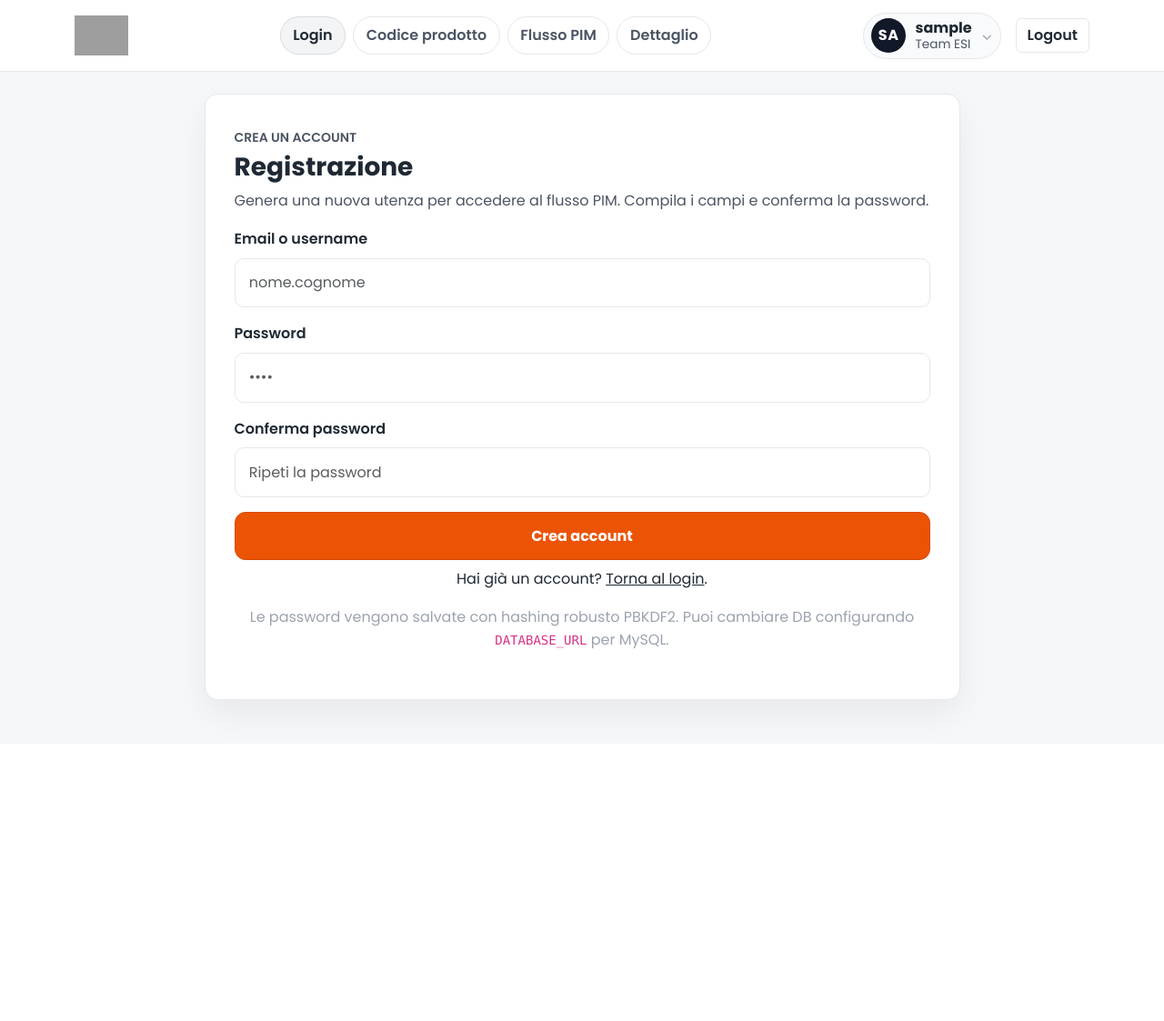
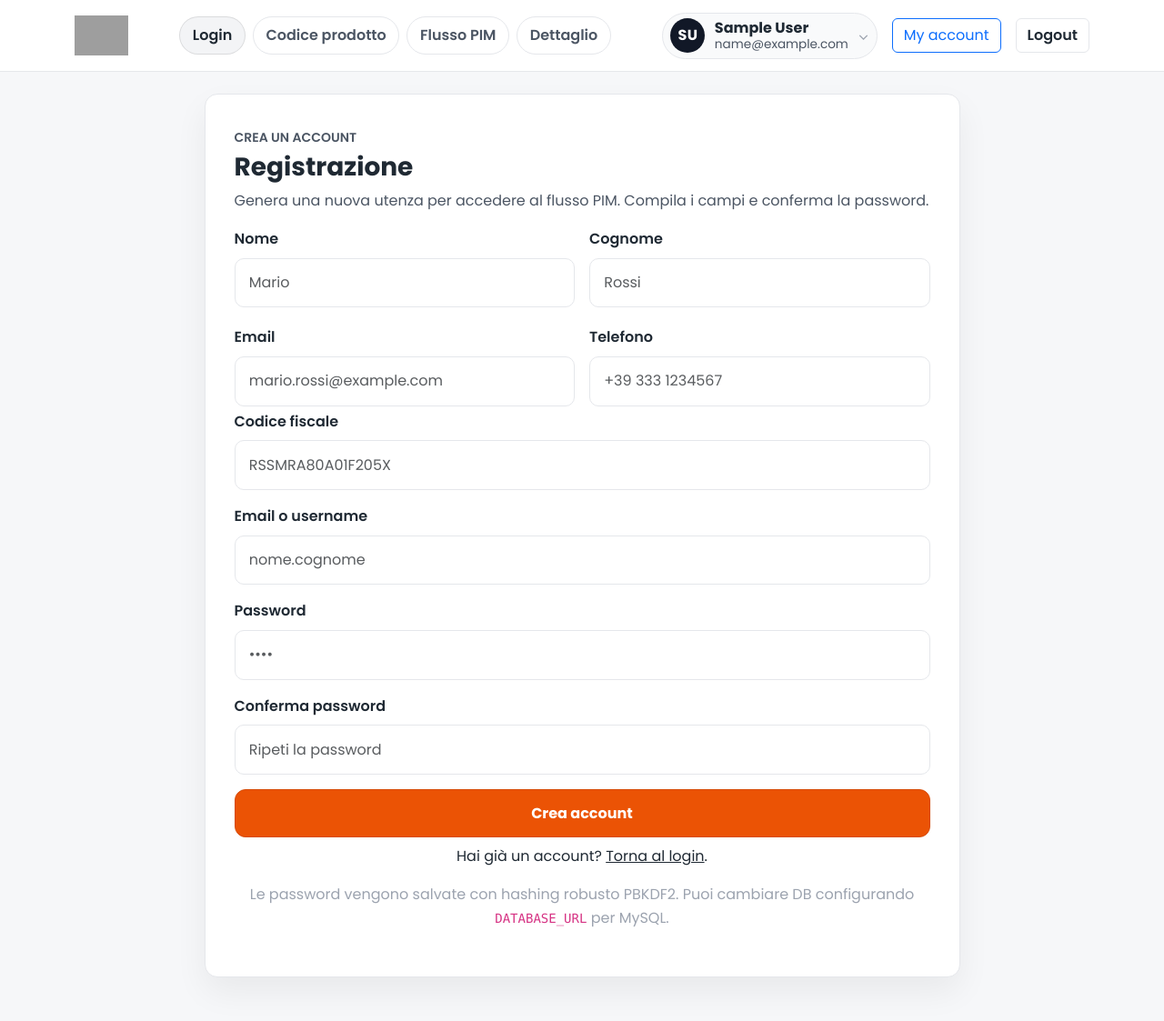
Before and after one commit to pcarella/TestCodex, a Flask app: template templates/register.html in a window 1280 px wide. Shown: the whole page at 91% size. Before the commit the page ends 797 px from the top, so only its background shows below. Run offline with Flask 3, Linux system fonts and the light colour scheme; the visitor is signed in with stand-in values (Sample User, id 1); tables that the repository leaves empty hold one stand-in row (values such as "Sample post"); the template is opened without the code that fills it: most values are stand-ins (such as "Sample title", 1, 10 or a date in 2020); some libraries are stand-ins or nearby versions; grey boxes are pictures that could not be loaded.

Commit message:
Add my account page and extend user profile fields

```diff
--- a/app.py
+++ b/app.py
@@ -28,7 +28,16 @@ from flask_limiter.util import get_remote_address
 from flask_wtf import CSRFProtect
 from flask_wtf.csrf import generate_csrf
 from openai import OpenAI
-from sqlalchemy import Column, DateTime, ForeignKey, Integer, String, create_engine, select
+from sqlalchemy import (
+    Column,
+    DateTime,
+    ForeignKey,
+    Integer,
+    String,
+    create_engine,
+    select,
+    inspect,
+)
 from sqlalchemy.orm import declarative_base, relationship, sessionmaker
 from werkzeug.security import check_password_hash, generate_password_hash
 
@@ -118,6 +127,11 @@ class User(Base):
     id = Column(Integer, primary_key=True)
     username = Column(String(255), unique=True, nullable=False)
     password_hash = Column(String(64), nullable=False)
+    first_name = Column(String(100), nullable=True)
+    last_name = Column(String(100), nullable=True)
+    email = Column(String(255), nullable=True)
+    phone = Column(String(32), nullable=True)
+    tax_code = Column(String(32), nullable=True)
     reset_tokens = relationship(
         "PasswordResetToken", cascade="all, delete-orphan", back_populates="user"
     )
@@ -183,8 +197,31 @@ def persist_reset_token(user_id: int) -> str:
     return token
 
 
+def _ensure_user_contact_fields() -> None:
+    inspector = inspect(engine)
+    columns = {column.get("name") for column in inspector.get_columns("users")}
+    expected_columns = {
+        "first_name": "VARCHAR(100)",
+        "last_name": "VARCHAR(100)",
+        "email": "VARCHAR(255)",
+        "phone": "VARCHAR(32)",
+        "tax_code": "VARCHAR(32)",
+    }
+
+    missing = expected_columns.keys() - columns
+    if not missing:
+        return
+
+    with engine.begin() as connection:
+        for column_name in missing:
+            connection.execute(
+                f"ALTER TABLE users ADD COLUMN {column_name} {expected_columns[column_name]}"
+            )
+
+
 def init_db() -> None:
     Base.metadata.create_all(engine)
+    _ensure_user_contact_fields()
     # Ensure legacy demo credentials are removed so only registered users can access
     with SessionLocal.begin() as db_session:
         for username in ("demo", "admin"):
@@ -238,6 +275,18 @@ def username_is_valid(username: str) -> bool:
 
 def password_is_valid(password: str) -> bool:
     return bool(PASSWORD_POLICY.match(password))
+
+
+def email_is_valid(email: str) -> bool:
+    return bool(re.fullmatch(r"[^@\s]+@[^@\s]+\.[^@\s]+", email))
+
+
+def phone_is_valid(phone: str) -> bool:
+    return bool(re.fullmatch(r"[0-9+()\s.-]{6,20}", phone))
+
+
+def tax_code_is_valid(tax_code: str) -> bool:
+    return bool(re.fullmatch(r"[A-Za-z0-9]{11,16}", tax_code))
 
 
 def parse_categories(product_xml: ElementTree.Element) -> List[Dict[str, str]]:
@@ -657,6 +706,35 @@ def ensure_authenticated():
     return None
 
 
+def get_user_profile(username: str) -> Optional[Dict[str, Optional[str]]]:
+    with SessionLocal() as db_session:
+        user = db_session.execute(
+            select(User).where(User.username == username)
+        ).scalar_one_or_none()
+
+    if not user:
+        return None
+
+    return {
+        "username": user.username,
+        "first_name": user.first_name or "",
+        "last_name": user.last_name or "",
+        "email": user.email or "",
+        "phone": user.phone or "",
+        "tax_code": user.tax_code or "",
+    }
+
+
+@app.context_processor
+def inject_user_profile():
+    username = session.get("user")
+    if not username:
+        return {}
+
+    profile = get_user_profile(username)
+    return {"current_user_profile": profile} if profile else {}
+
+
 @app.route("/", methods=["GET"])
 def home():
     if session.get("user"):
@@ -713,11 +791,32 @@ def register():
 
     if request.method == "POST":
         username = request.form.get("username", "").strip()
+        first_name = request.form.get("first_name", "").strip()
+        last_name = request.form.get("last_name", "").strip()
+        email = request.form.get("email", "").strip()
+        phone = request.form.get("phone", "").strip()
+        tax_code = request.form.get("tax_code", "").strip().upper()
         password = request.form.get("password", "")
         confirm_password = request.form.get("confirm_password", "")
 
         if not username_is_valid(username):
             flash("Username non valido. Usa 3-64 caratteri alfanumerici o simboli ._-.")
+            return render_template("register.html")
+
+        if not first_name or not last_name:
+            flash("Inserisci nome e cognome.")
+            return render_template("register.html")
+
+        if not email_is_valid(email):
+            flash("Inserisci un'email valida.")
+            return render_template("register.html")
+
+        if phone and not phone_is_valid(phone):
+            flash("Inserisci un numero di telefono valido.")
+            return render_template("register.html")
+
+        if tax_code and not tax_code_is_valid(tax_code):
+            flash("Codice fiscale non valido.")
             return render_template("register.html")
 
         if not password_is_valid(password):
@@ -736,7 +835,17 @@ def register():
                 flash("Username già in uso. Scegline un altro.")
                 return render_template("register.html")
 
-            db_session.add(User(username=username, password_hash=hash_password(password)))
+            db_session.add(
+                User(
+                    username=username,
+                    password_hash=hash_password(password),
+                    first_name=first_name,
+                    last_name=last_name,
+                    email=email,
+                    phone=phone or None,
+                    tax_code=tax_code or None,
+                )
+            )
 
         flash("Registrazione completata! Effettua il login.")
         return redirect(url_for("login"))
@@ -786,6 +895,65 @@ def forgot_password():
 def logout():
     session.clear()
     return redirect(url_for("login"))
+
+
+@app.route("/account", methods=["GET", "POST"])
+@login_required
+def account():
+    username = session.get("user")
+    if not username:
+        return redirect(url_for("login"))
+
+    with SessionLocal.begin() as db_session:
+        user = db_session.execute(
+            select(User).where(User.username == username)
+        ).scalar_one_or_none()
+
+        if not user:
+            flash("Utente non trovato.")
+            return redirect(url_for("login"))
+
+        user_data = {
+            "username": user.username,
+            "first_name": user.first_name or "",
+            "last_name": user.last_name or "",
+            "email": user.email or "",
+            "phone": user.phone or "",
+            "tax_code": user.tax_code or "",
+        }
+
+        if request.method == "POST":
+            user_data["first_name"] = request.form.get("first_name", "").strip()
+            user_data["last_name"] = request.form.get("last_name", "").strip()
+            user_data["email"] = request.form.get("email", "").strip()
+            user_data["phone"] = request.form.get("phone", "").strip()
+            user_data["tax_code"] = request.form.get("tax_code", "").strip().upper()
+
+            if not user_data["first_name"] or not user_data["last_name"]:
+                flash("Inserisci nome e cognome.")
+                return render_template("account.html", user=user_data)
+
+            if not email_is_valid(user_data["email"]):
+                flash("Inserisci un'email valida.")
+                return render_template("account.html", user=user_data)
+
+            if user_data["phone"] and not phone_is_valid(user_data["phone"]):
+                flash("Inserisci un numero di telefono valido.")
+                return render_template("account.html", user=user_data)
+
+            if user_data["tax_code"] and not tax_code_is_valid(user_data["tax_code"]):
+                flash("Codice fiscale non valido.")
+                return render_template("account.html", user=user_data)
+
+            user.first_name = user_data["first_name"]
+            user.last_name = user_data["last_name"]
+            user.email = user_data["email"]
+            user.phone = user_data["phone"] or None
+            user.tax_code = user_data["tax_code"] or None
+
+            flash("Dati aggiornati correttamente.")
+
+    return render_template("account.html", user=user_data)
 
 
 @app.route("/reset-password/<token>", methods=["GET", "POST"])
--- a/templates/base.html
+++ b/templates/base.html
@@ -68,16 +68,24 @@
             <div class="d-flex align-items-center gap-3">
               <div class="app-user">
                 {% if session.get('user') %}
-                  {% set initials = session['user'][:2].upper() %}
+                  {% set profile = current_user_profile %}
+                  {% set initials = ((profile.first_name[:1] ~ profile.last_name[:1]).strip() if profile else '') or session['user'][:2].upper() %}
                   <div class="app-user__badge">{{ initials }}</div>
                   <div class="app-user__info">
-                    <div class="app-user__name">{{ session['user'] }}</div>
-                    <div class="app-user__role">Team ESI</div>
+                    <div class="app-user__name">
+                      {% if profile and (profile.first_name or profile.last_name) %}
+                        {{ profile.first_name }} {{ profile.last_name }}
+                      {% else %}
+                        {{ session['user'] }}
+                      {% endif %}
+                    </div>
+                    <div class="app-user__role">{{ profile.email if profile else 'Team ESI' }}</div>
                   </div>
                   <span class="app-user__caret">⌄</span>
                 {% endif %}
               </div>
               {% if session.get('user') %}
+                <a class="btn btn-outline-primary" href="{{ url_for('account') }}">My account</a>
                 <a class="btn btn-outline-secondary" href="{{ url_for('logout') }}">Logout</a>
               {% endif %}
             </div>
--- a/templates/register.html
+++ b/templates/register.html
@@ -13,6 +13,68 @@
       </div>
       <form method="post" class="login-form" novalidate>
         <input type="hidden" name="csrf_token" value="{{ csrf_token() }}" />
+        <div class="row g-3">
+          <div class="col-md-6">
+            <label class="form-label" for="first_name">Nome</label>
+            <input
+              type="text"
+              class="form-control"
+              id="first_name"
+              name="first_name"
+              placeholder="Mario"
+              value="{{ request.form.get('first_name', '') }}"
+              required
+            />
+          </div>
+          <div class="col-md-6">
+            <label class="form-label" for="last_name">Cognome</label>
+            <input
+              type="text"
+              class="form-control"
+              id="last_name"
+              name="last_name"
+              placeholder="Rossi"
+              value="{{ request.form.get('last_name', '') }}"
+              required
+            />
+          </div>
+        </div>
+        <div class="row g-3 mt-1">
+          <div class="col-md-6">
+            <label class="form-label" for="email">Email</label>
+            <input
+              type="email"
+              class="form-control"
+              id="email"
+              name="email"
+              placeholder="mario.rossi@example.com"
+              value="{{ request.form.get('email', '') }}"
+              required
+            />
+          </div>
+          <div class="col-md-6">
+            <label class="form-label" for="phone">Telefono</label>
+            <input
+              type="text"
+              class="form-control"
+              id="phone"
+              name="phone"
+              placeholder="+39 333 1234567"
+              value="{{ request.form.get('phone', '') }}"
+            />
+          </div>
+        </div>
+        <div class="mb-3 mt-1">
+          <label class="form-label" for="tax_code">Codice fiscale</label>
+          <input
+            type="text"
+            class="form-control"
+            id="tax_code"
+            name="tax_code"
+            placeholder="RSSMRA80A01F205X"
+            value="{{ request.form.get('tax_code', '') }}"
+          />
+        </div>
         <div class="mb-3">
           <label class="form-label" for="username">Email o username</label>
           <input
```
Also changed, not shown: templates/account.html (added, +82 -0 lines), tests/test_classification.py (+28 -1 lines).
